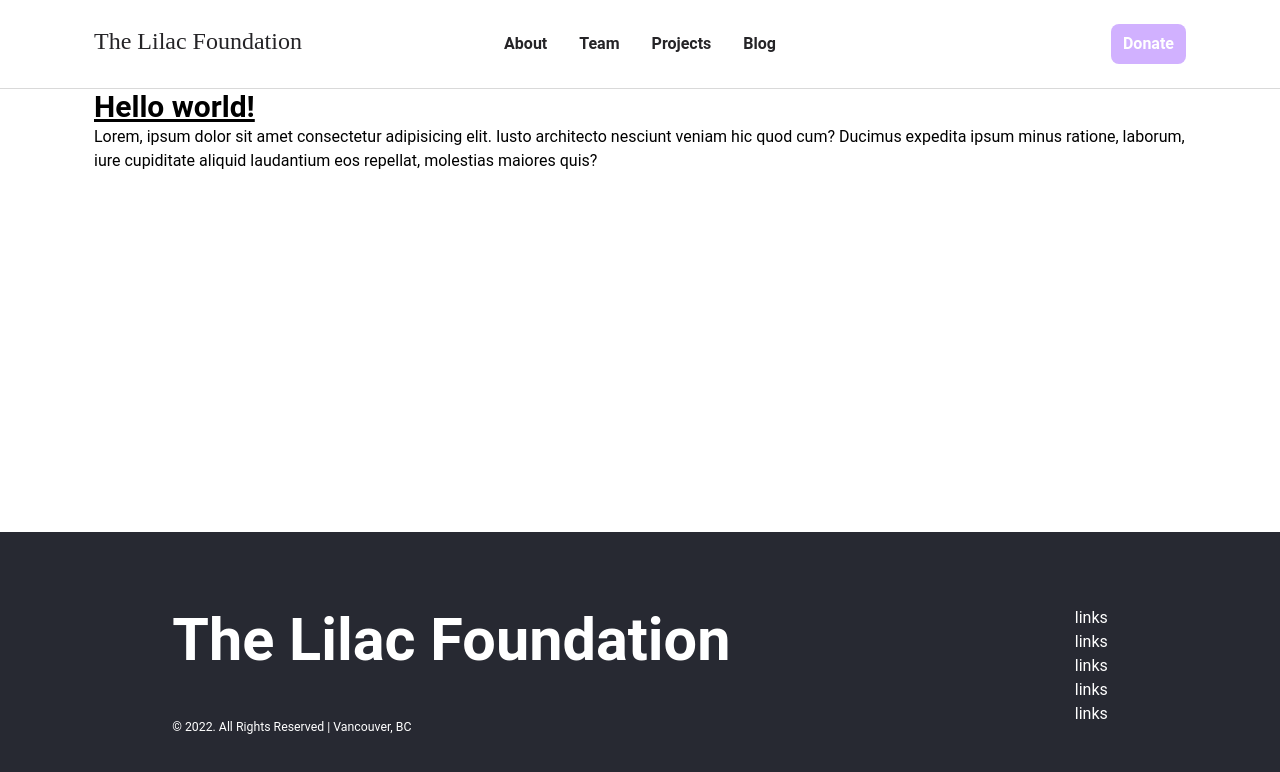
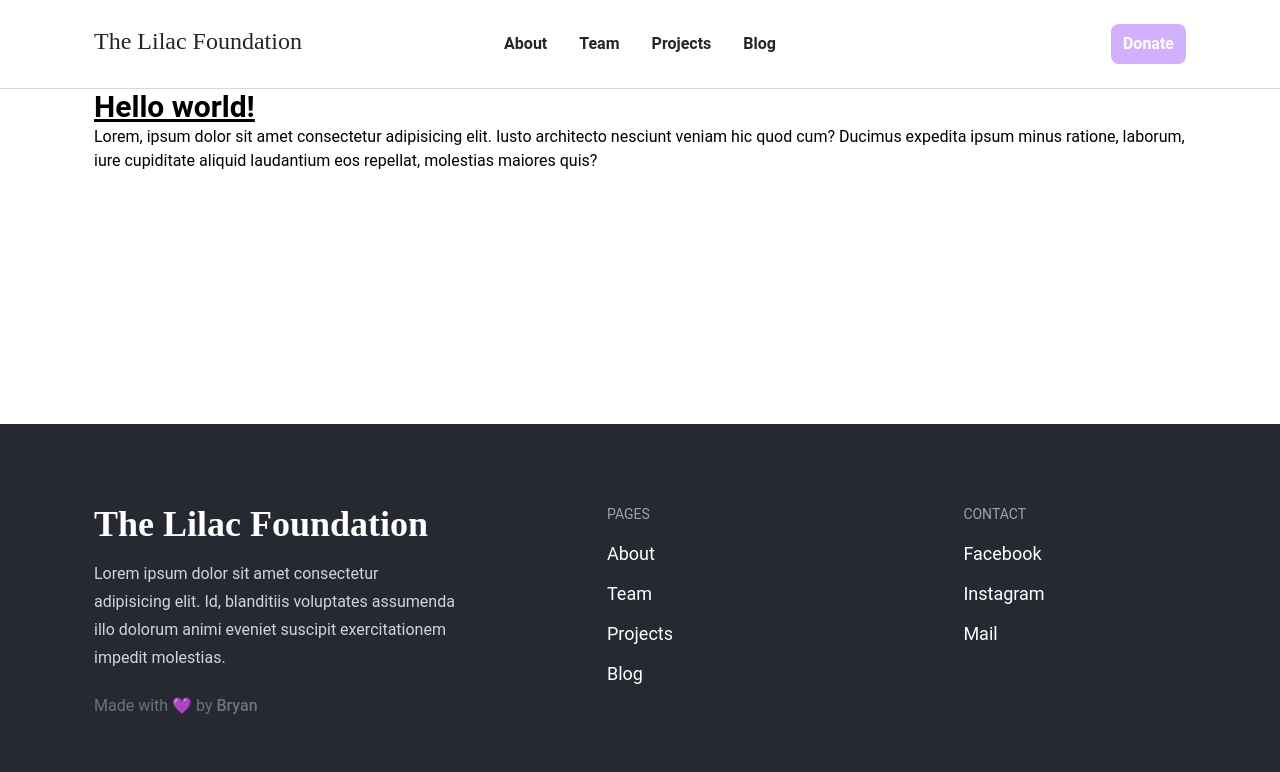
Before and after one commit to bryanbrotonel/Lilac-Foundation, a React app: page / in a window 1280 px wide. Shown: the top 772 px of the page. Built offline with nearby package versions, Linux system fonts and the light colour scheme; no server answers; a web font is replaced by a local one.

Commit message:
Implemented footer layout

```diff
--- /dev/null
+++ b/src/components/Footer/FooterLink/index.tsx
@@ -0,0 +1,15 @@
+import React from 'react';
+
+import { Link } from 'react-router-dom';
+
+function FooterLink(props: { to: string; children: React.ReactNode }) {
+  const { to, children } = props;
+
+  return (
+    <Link className=" text-white-0 hover:text-white-50" to={to}>
+      {children}
+    </Link>
+  );
+}
+
+export default FooterLink;
--- a/src/components/Footer/index.tsx
+++ b/src/components/Footer/index.tsx
@@ -1,82 +1,69 @@
 import React from 'react';
-
-import styled from 'styled-components';
-
-const FooterContainer = styled.div`
-  background-color: var(--colour-secondary);
-  color: var(--colour-white);
-  padding: 4rem 0;
-  @media (min-width: 768px) {
-    padding: 0;
-  }
-`;
-
-const FooterRow = styled.div`
-  width: 100%;
-
-  height: 100%;
-  display: flex;
-  gap: 4rem;
-
-  flex-direction: column;
-  justify-content: center;
-  align-items: center;
-
-  @media (min-width: 768px) {
-    gap: 0rem;
-    flex-direction: row;
-    align-items: center;
-    justify-content: space-around;
-  }
-`;
-
-const FooterContent = styled.div`
-  display: grid;
-  gap: 2rem;
-
-  text-align: center;
-
-  @media (min-width: 768px) {
-    text-align: left;
-    padding: 4rem 0;
-  }
-`;
-
-const FooterTitle = styled.h1`
-  font-size: var(--text-xxxl);
-  font-weight: bold;
-  margin: 0;
-`;
-
-const Copyright = styled.span`
-  font-size: var(--text-xs);
-  @media (min-width: 768px) {
-    font-size: var(--text-sm);
-  }
-`;
+import { Link } from 'react-router-dom';
+import FooterLink from './FooterLink';
 
 function footer() {
   return (
-    <FooterContainer>
-      <FooterRow>
-        <FooterContent>
-          <FooterTitle>The Lilac Foundation</FooterTitle>
-          <Copyright>
-            &#169; {new Date().getFullYear()}. All Rights Reserved | Vancouver,
-            BC
-          </Copyright>
-        </FooterContent>
-        <div>
-          <ul>
-            <li>links</li>
-            <li>links</li>
-            <li>links</li>
-            <li>links</li>
-            <li>links</li>
-          </ul>
+    <div className="bg-secondary py-20 mt-20">
+      <div className="container flex flex-col md:flex-row gap-y-10 md:gap-y-0">
+        <div className="basis-1/3 order-last md:order-none prose prose-invert">
+          <h2 className="font-serif text-4xl !mb-4">The Lilac Foundation</h2>
+          <p>
+            Lorem ipsum dolor sit amet consectetur adipisicing elit. Id,
+            blanditiis voluptates assumenda illo dolorum animi eveniet suscipit
+            exercitationem impedit molestias.
+          </p>
+          <span className="text-gray-500">
+            Made with &#128156; by&nbsp;
+            <a
+              href="https://bryanbrotonel.live"
+              className="no-underline text-inherit hover:text-white-20"
+            >
+              Bryan
+            </a>
+          </span>
         </div>
-      </FooterRow>
-    </FooterContainer>
+        <div className="basis-1/3 flex justify-start md:justify-center">
+          <div>
+            <h3 className="font-sans text-sm uppercase mb-4 text-gray-400">
+              Pages
+            </h3>
+            <ul className="list-none space-y-3 text-lg">
+              <li>
+                <FooterLink to="about">About</FooterLink>
+              </li>
+              <li>
+                <FooterLink to="team">Team</FooterLink>
+              </li>
+              <li>
+                <FooterLink to="projects">Projects</FooterLink>
+              </li>
+              <li>
+                <FooterLink to="blog">Blog</FooterLink>
+              </li>
+            </ul>
+          </div>
+        </div>
+        <div className="basis-1/3 flex justify-start md:justify-center">
+          <div>
+            <h3 className="font-sans text-sm uppercase mb-4 text-gray-400">
+              Contact
+            </h3>
+            <ul className="list-none space-y-3 text-lg">
+              <li>
+                <FooterLink to="">Facebook</FooterLink>
+              </li>
+              <li>
+                <FooterLink to="">Instagram</FooterLink>
+              </li>
+              <li>
+                <FooterLink to="">Mail</FooterLink>
+              </li>
+            </ul>
+          </div>
+        </div>
+      </div>
+    </div>
   );
 }
 
```
